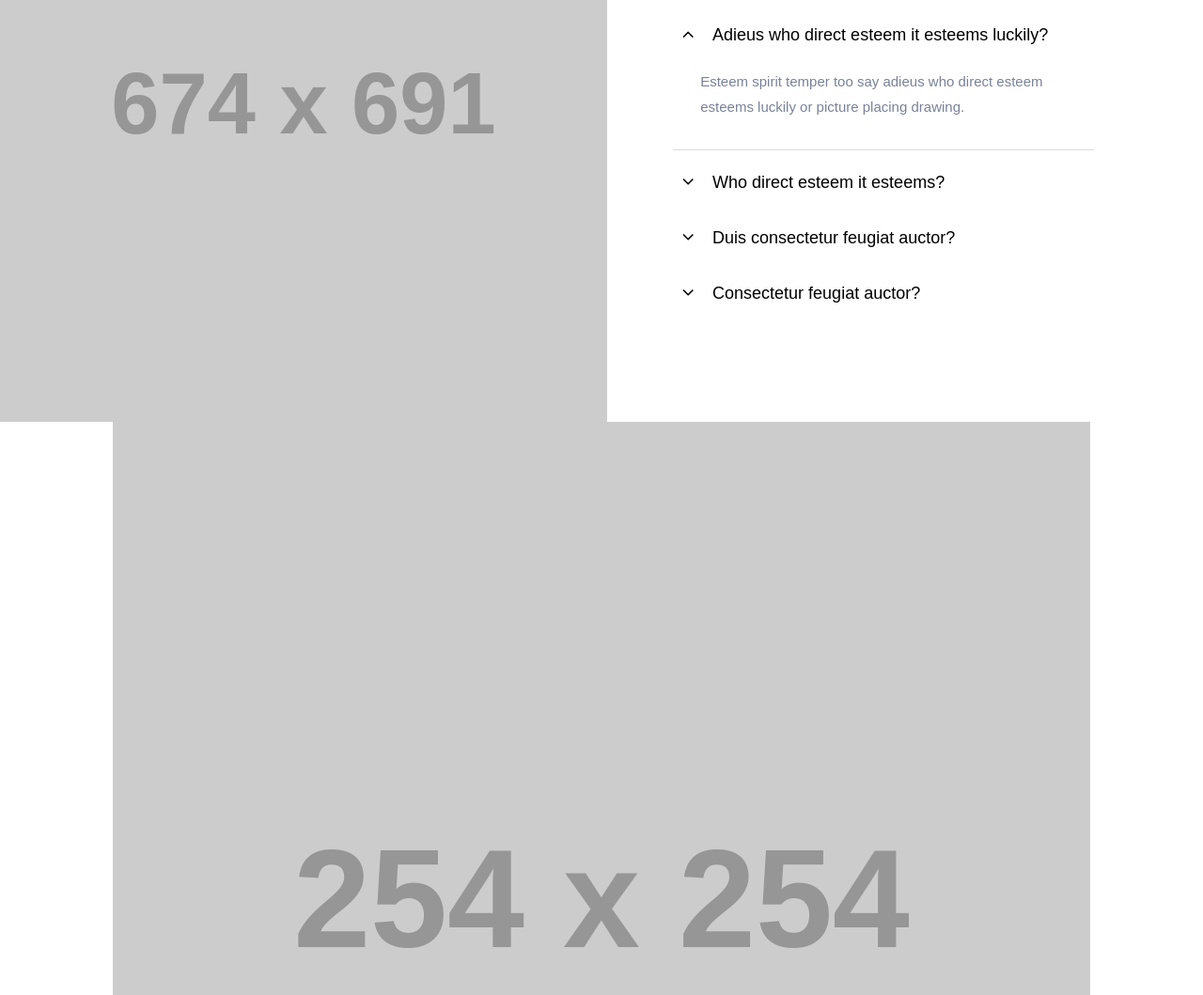
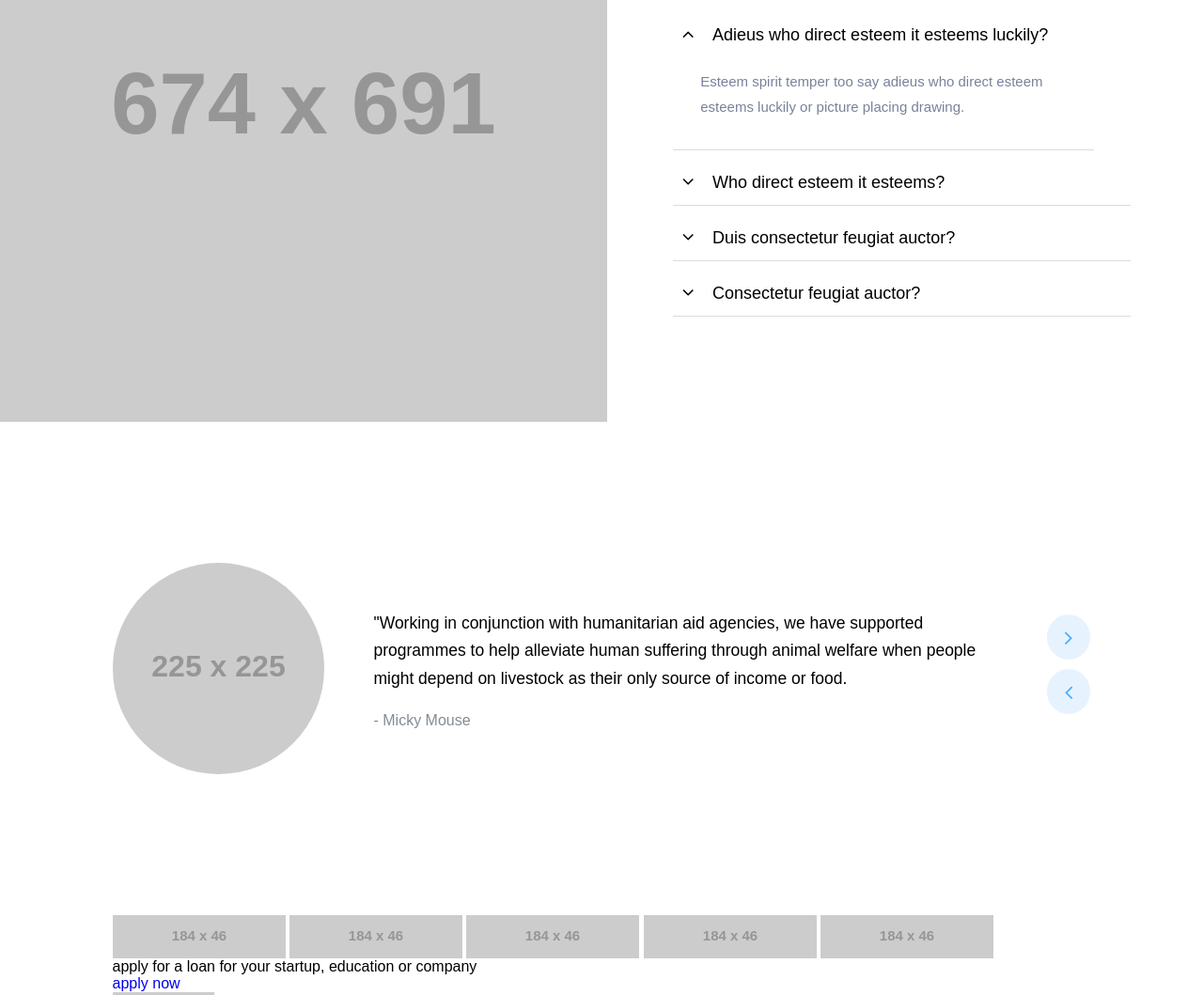
Before and after one commit to nitingaxioned/Finloans-sass, a plain HTML site: page index.html in a window 1280 px wide. Shown: the part 3618-4677 px from the top of the page at 94% size. Drawn offline with nearby package versions, Linux system fonts and the light colour scheme; files that its build step writes are made by us from their sources; placeholder pictures from the web are drawn by us.

Commit message:
testimonial scss Created

```diff
--- a/assets/sass/_frequently-ask.scss
+++ b/assets/sass/_frequently-ask.scss
@@ -25,10 +25,9 @@
         }
 
         h3 {
-            padding: 18px 0;
+            padding: 23px 0 13px;
             border-bottom: 1px solid #dbdbdb;
             font-size: 18px;
-            @include translate(0 , 5px);
 
             &::before {
                 @include set-icon('\f107',20px,null);
@@ -41,7 +40,7 @@
         &__show {
             h3 {
                 border: 0;
-                @include translate(0 , -5px);
+                @include translate(0 , -10px);
                 &::before {@include set-icon('\f106',20px,null);}
             }
 
--- a/assets/sass/_main.scss
+++ b/assets/sass/_main.scss
@@ -21,3 +21,7 @@
 /* frequently-ask section starts */
 @import "frequently-ask.scss";
 /* frequently-ask section ends */
+
+/* testimonial section starts */
+@import "testimonial.scss";
+/* testimonial section ends */
--- /dev/null
+++ b/assets/sass/_testimonial.scss
@@ -0,0 +1,61 @@
+.testimonial {
+    .wrapper {
+        @extend %flex;
+        @extend %justifySpaceBetween;
+    }
+
+    &__slider {
+        width: 89%;
+        margin: 150px 0;
+    }
+
+    &__slide{
+        display: none;
+
+        &--active{
+            @extend %flex;
+            @extend %justifySpaceBetween;
+
+            img { border-radius: 50%;}
+
+            div {
+                width: 70%;
+                margin-top: 50px;
+                font-size: 17.5px;
+                line-height: 1.7;
+            }
+
+            span {
+                margin-top: 15px;
+                display: block;
+                color: #838b93;
+                font-size: 16px;
+                text-transform: capitalize;
+            }
+        }
+    }
+
+    &__slider-controls {
+        //@include flex(column,null,null,center);
+        width: 4.5%;
+        margin-top: 200px;
+
+        li {
+            width: 100%;
+            padding: 12px 0;
+            border-radius: 50%;
+            margin: 5px 0;
+            background-color: #e6f3ff;
+            text-align: center;
+        }
+
+        a{
+            color: #52aeff;
+            text-indent: -9999px;
+        }
+
+        li:first-child a::before { @include set-icon('\f105',24px)}
+        li:last-child a::before { @include set-icon('\f104',24px)}
+    }
+
+}
--- a/index.html
+++ b/index.html
@@ -269,15 +269,36 @@
       <!--testimonial section start-->
       <section class="testimonial">
         <div class="wrapper">
-          <div class="comments">
-            <figure>
-              <img src="https://via.placeholder.com/254x254.png" alt="Auother">
-            </figure>
-            <div class="comments__text">
-              <p>"working in conjunction with humanitarian aid agencies, we have supported programmes to help alleviate human suffering through animal welfare when people might depend on livestock as their only source of income or food."</p>
-              <p class="comments__auother">-mickey mouse</p>
-            </div>
-          </div>
+          <ul class="testimonial__slider">
+            <li class="testimonial__slide--active">
+              <figure>
+                <img src="https://via.placeholder.com/225?text=micky+mouse" alt="micky-mouse">
+              </figure>
+              <div>"Working in conjunction with humanitarian aid agencies, we have supported programmes to help alleviate
+                human suffering through animal welfare when people might depend on livestock as their only source of
+                income or food.<span>- micky mouse</span></div>
+            </li>
+            <li class="testimonial__slide">
+              <figure>
+                <img src="https://via.placeholder.com/225?text=Doremon" alt="Doremon">
+              </figure>
+              <div>"Working in conjunction with humanitarian aid agencies, we have supported programmes to help alleviate
+                human suffering through animal welfare when people might depend on livestock as their only source of
+                income or food.<span>- doremon</span></div>
+            </li>
+            <li class="testimonial__slide">
+              <figure>
+                <img src="https://via.placeholder.com/225?text=Shin+Chan" alt="Shin Chan">
+              </figure>
+              <div>"Working in conjunction with humanitarian aid agencies, we have supported programmes to help alleviate
+                human suffering through animal welfare when people might depend on livestock as their only source of
+                income or food.<span>- Shin Chan</span></div>
+            </li>
+          </ul>
+          <ul class="testimonial__slider-controls">
+            <li><a href="#FIXME" title="next">next</a></li>
+            <li><a href="#FIXME" title="previous">previous</a></li>
+          </ul>
         </div>
       </section>
       <!--testimonial section end-->
```
Also changed, not shown: assets/css/style.css.
